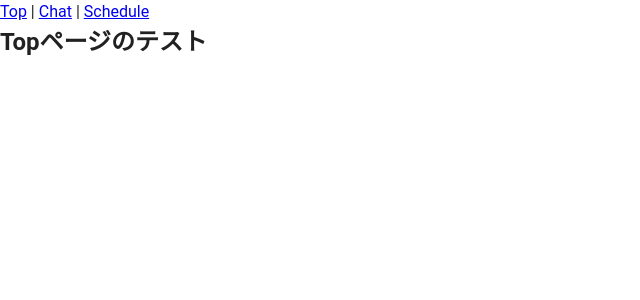
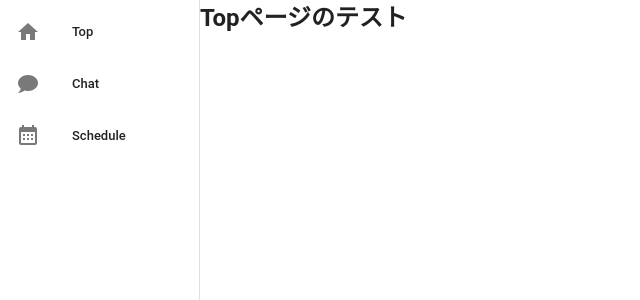
Before and after one commit to Somahc/my-chatbot, a Vue app in the folder my-chatbot/: page / in a window 1280 px wide. Shown: the top 300 px of the page, without its empty margins (0-640 px from the left). Built offline with nearby package versions, Linux system fonts and the light colour scheme; what v-calendar would draw is missing.

Commit message:
サイドバーを追加

```diff
--- a/my-chatbot/package.json
+++ b/my-chatbot/package.json
@@ -9,6 +9,7 @@
     "preview": "vite preview"
   },
   "dependencies": {
+    "@heroicons/vue": "^2.0.18",
     "@mdi/font": "^7.2.96",
     "@popperjs/core": "^2.11.7",
     "firebase": "^9.22.0",
--- a/my-chatbot/src/App.vue
+++ b/my-chatbot/src/App.vue
@@ -1,13 +1,52 @@
 <script setup>
+const sidebarContent = [
+  {name: 'Top', href: '/', icon: UserIcon }
+]
 
+import {
+    Bars3BottomLeftIcon,
+    BellIcon,
+    CalendarIcon,
+    ChartBarIcon,
+    FolderIcon,
+    HomeIcon,
+    InboxIcon,
+    UsersIcon,
+    XMarkIcon,
+    ChatBubbleLeftEllipsisIcon,
+    CommandLineIcon,
+    DocumentTextIcon,
+    AcademicCapIcon,
+    CloudIcon,
+    LockClosedIcon,
+    CurrencyYenIcon,
+    Cog8ToothIcon,
+    ChatBubbleLeftRightIcon,
+    UserIcon
+} from '@heroicons/vue/24/outline'
 </script>
 
 <template>
   <v-app>
-    <nav>
-      <router-link to="/">Top</router-link>  | <router-link to="/chat">Chat</router-link>  | <router-link to="/schedule">Schedule</router-link>
-    </nav>
-    <router-view />
+    <v-navigation-drawer
+      app
+      dark
+      clipped
+      :width="200"
+    >
+      <v-list
+        nav
+        dense
+      >
+        <v-list-item prepend-icon="mdi-home" title="Top" href="/"></v-list-item>
+        <v-list-item prepend-icon="mdi-chat" title="Chat" href="/chat"></v-list-item>
+        <v-list-item prepend-icon="mdi-calendar-month" title="Schedule" href="/schedule"></v-list-item>
+
+      </v-list>
+    </v-navigation-drawer>
+    <v-main>
+      <router-view />
+    </v-main>
   </v-app>
 </template>
 
```
Also changed, not shown: 1 other file (tests, documents, lock files or other folders).
